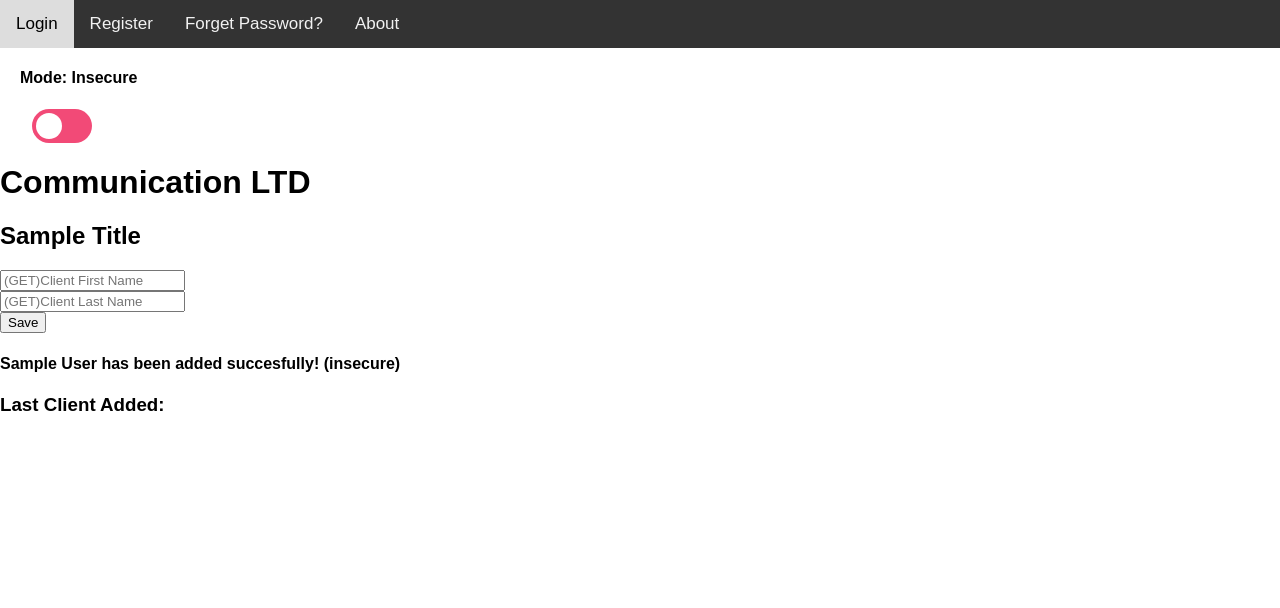
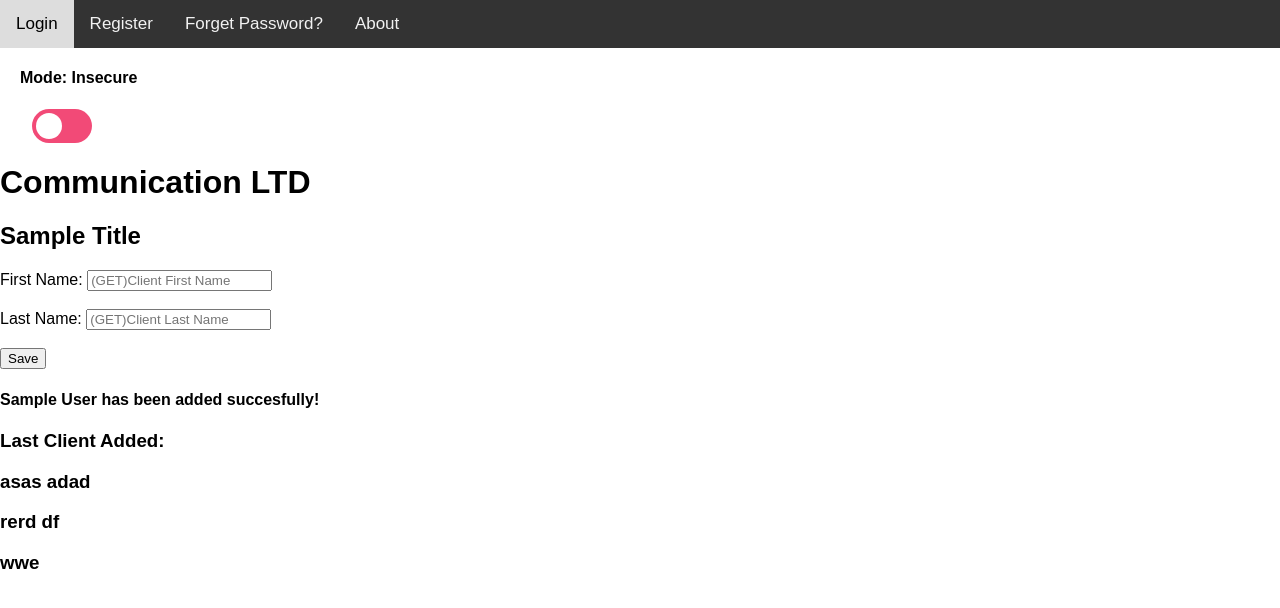
Before and after one commit to ozshm/cyberPro, a Django app: template templates/clients/client_create.html in a window 1280 px wide. Shown: the top 608 px of the page. Run offline with Django 3.2, Linux system fonts and the light colour scheme; data comes from the database, SQL or seed files in the repository; tables that the repository leaves empty hold one stand-in row (values such as "Sample post"); the template is opened without the code that fills it: values that come from a table or form of the project are taken from there, most other values are stand-ins (such as "Sample title", 1, 10 or a date in 2020).

Commit message:
clients page is complete

```diff
--- a/templates/clients/client_create.html
+++ b/templates/clients/client_create.html
@@ -5,8 +5,8 @@
 
 <div id="insecure-form">
 <form method='GET'>
-<input type='text' name='fname' placeholder="(GET)Client First Name" required/> <br>
-<input type='text' name='lname' placeholder="(GET)Client Last Name" required/> <br>
+    <p style="display:inline;"> First Name: </p><input type='text' name='fname' placeholder="(GET)Client First Name" required/> <br><br>
+    <p style="display:inline;"> Last Name: </p><input type='text' name='lname' placeholder="(GET)Client Last Name" required/> <br><br>
 <!-- Secure?<input type='checkbox' name='secure' value='secure' checked/>  -->
 <input type='submit' value='Save'/>
 </form>
@@ -14,8 +14,8 @@
 
 <div id="secure-form">
 <form method='POST'> {% csrf_token %}
-    <input type='text' name='fname' placeholder="(POST)Client First Name" required/> <br>
-    <input type='text' name='lname' placeholder="(POST)Client Last Name" required/> <br>
+    <p style="display:inline;"> First Name: </p><input type='text' name='fname' placeholder="Client First Name" required/> <br><br>
+    <p style="display:inline;"> Last Name: </p><input type='text' name='lname' placeholder="Client Last Name" required/> <br><br>
     <!-- Secure?<input type='checkbox' name='secure' value='secure' checked/>  -->
     <input type='submit' value='Save'/>
     </form>
@@ -25,23 +25,34 @@
 
 {% if client_fname or client_lname %}
     {% if isSecure %} <!--- secure mode -->
-    <h4> {{ client_fname }}  {{ client_lname }} has been added succesfully! (secure)</h2>
+    <h4> {{ client_fname }}  {{ client_lname }} has been added succesfully!</h2>
     {% else %} <!--- insecure mode -->
-    <h4> {{ client_fname | safe }}  {{ client_lname | safe }} has been added succesfully! (insecure)</h2>
+    <h4> {{ client_fname | safe }}  {{ client_lname | safe }} has been added succesfully!</h2>
     {% endif %}
 {% endif %}
 
 
-{% if last_client %}
+<!-- {% if last_client %}
+    <h3> Last Client Added:</h3>
     {% if isSecure %}
-     <h3> Last Client Added:</h3>
      <h3>{{ last_client.name }} {{ last_client.lastName}} </h3>
      {% else %}
-     <h3> Last Client Added:</h4>
      <h3>{{ last_client.name | safe}} {{ last_client.lastName | safe}} </h3>
+     <h1>{{ last_client | safe}} </h1>
      {% endif %}
 
+{% endif %}  -->
+
+<h3> Last Client Added:</h3>
+{% for client in c %}
+{% if isSecure %}
+<h3>{{ client.name }} {{ client.lastName }} </h3>
+{% else %}
+<h3>{{ client.name | safe}} {{ client.lastName | safe}} </h3>
 {% endif %}
+{% empty %}
+<h3>no clients </h3>
+{% endfor %}
 
 
 
```
Also changed, not shown: clients/views.py (+19 -3 lines).
